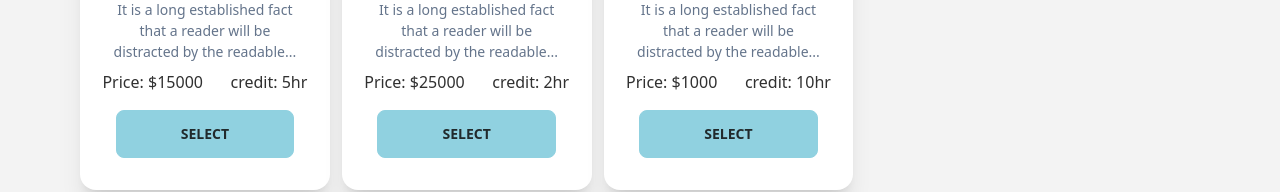
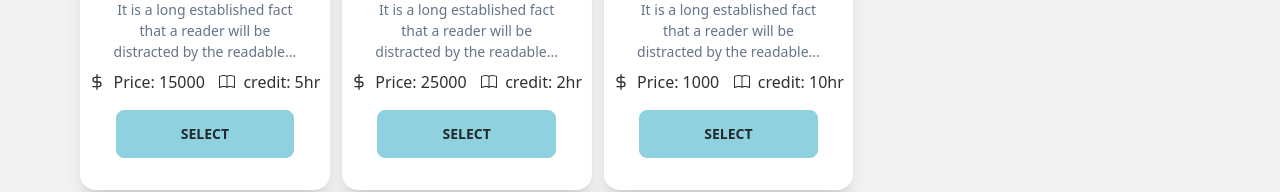
Before and after one commit to alif0013/course-registration, a React (Vite) app: page / in a window 1280 px wide. Shown: the part 386-578 px from the top of the page. Built offline with nearby package versions, Linux system fonts and the light colour scheme.

Commit message:
fix react icon problem

```diff
--- a/src/Componant/Card/Card.jsx
+++ b/src/Componant/Card/Card.jsx
@@ -1,8 +1,8 @@
 
-
+import {BsBook} from 'react-icons/bs';
+import {FiDollarSign} from 'react-icons/fi';
 const Card = ({ card, handCoursesBtn }) => {
     const { image, title, description, price, credit } = card;
-
 
     return (
         <div>
@@ -13,17 +13,19 @@ const Card = ({ card, handCoursesBtn }) => {
                 <div className="card-body items-center text-center">
                     <h2 className="card-title">{title}</h2>
                     <p className="text-slate-500 text-[14px]">{description}</p>
-                  <div className="flex w-[260px] mb-2 justify-evenly">
-                    <div>
-                        <p>Price: ${price}</p>
+                    <div className="flex w-[260px] mb-2 justify-evenly">
+                        <div className='flex'>
+                          <FiDollarSign className='mt-1'></FiDollarSign>
+                            <p className='pl-2'>Price: {price}</p>
+                        </div>
+                        <div className='flex'>
+                            <BsBook className='mt-1'></BsBook>
+                            <p  className='pl-2'>credit: {credit}hr</p>
+                        </div>
                     </div>
-                    <div>
-                        <p>credit: {credit}hr</p>
-                    </div>
-                  </div>
 
                     <div className="card-actions">
-                        <button onClick={ () => handCoursesBtn(card)} className="btn px-16 btn-primary">Select</button>
+                        <button onClick={() => handCoursesBtn(card)} className="btn px-16 btn-primary">Select</button>
                     </div>
                 </div>
             </div>
```
Also changed, not shown: package.json (+6 -1 lines), 1 other file (tests, documents, lock files or other folders).
